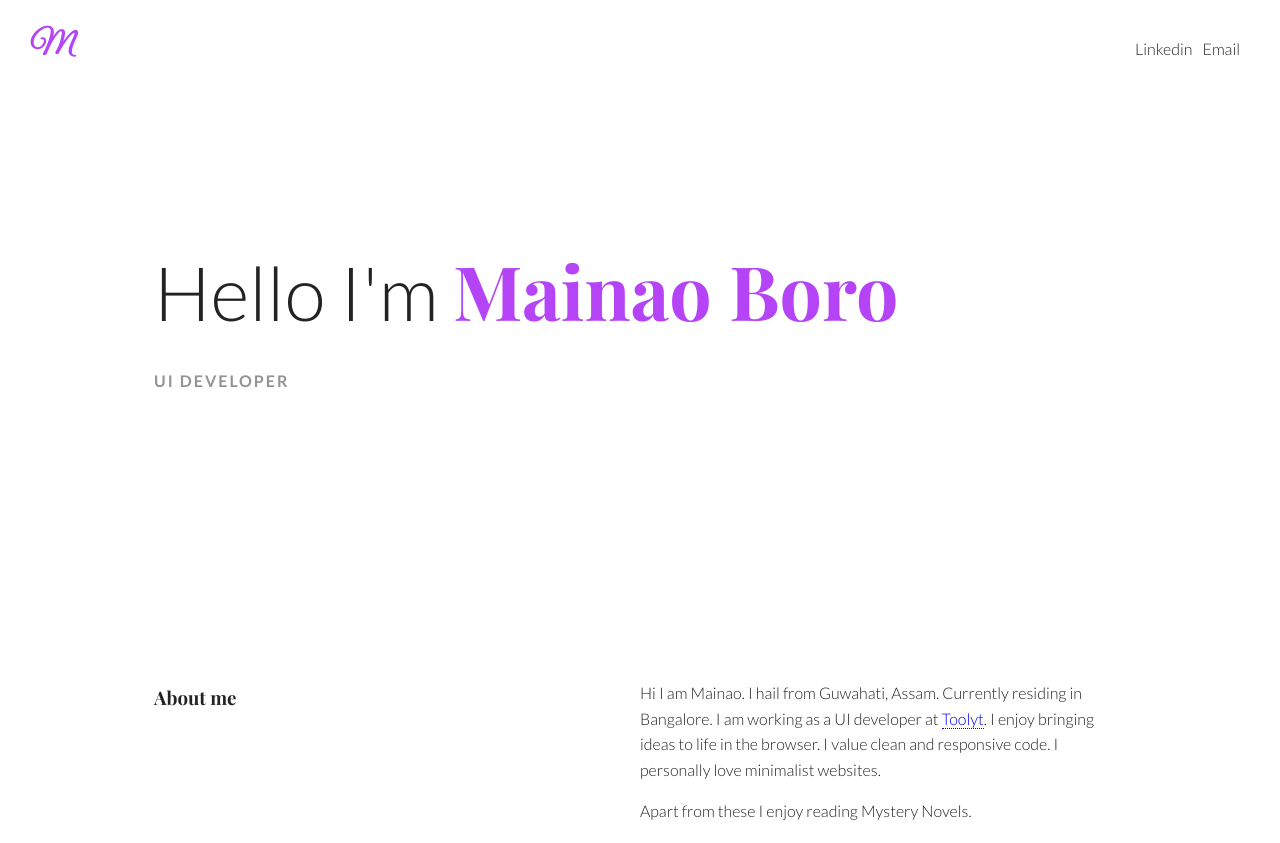
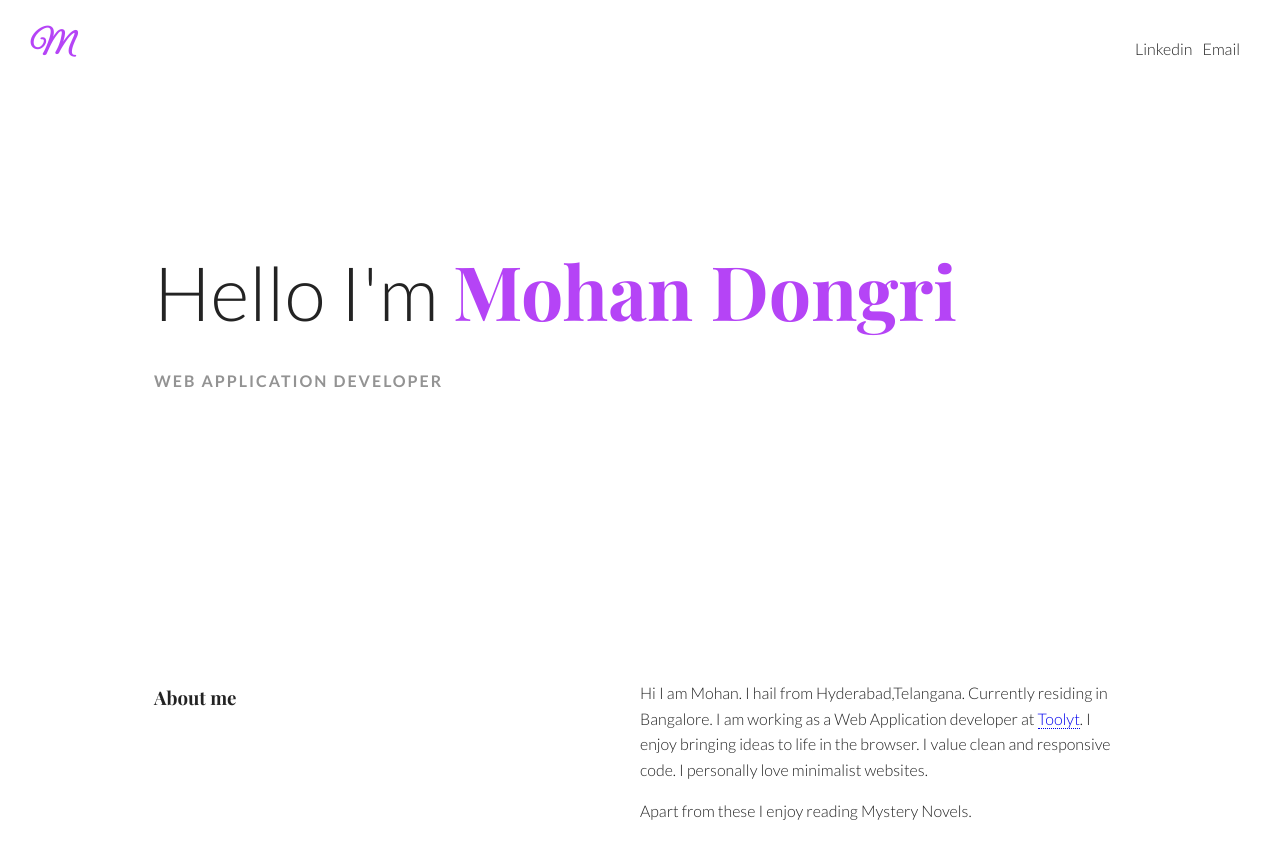
Before and after one commit to mohandgithub/mohan, a plain HTML site: page index.html in a window 1280 px wide. Shown: the top 843 px of the page. Drawn offline with nearby package versions, Linux system fonts and the light colour scheme.

Commit message:
Update index.html

```diff
--- a/index.html
+++ b/index.html
@@ -12,8 +12,8 @@
 		<h1 class="brand">M</h1>
 		<nav class="navbar">
 			<ul class="main-nav">
-				<li><a href="https://www.linkedin.com/in/mainao-boro-5ab9b0ab/">Linkedin</a></li>
-				<li><a href="mailto:mainao1230@gmail.com">Email</a></li>
+				<li><a href="https://www.linkedin.com/in/mohan-dongri-b81080155/">Linkedin</a></li>
+				<li><a href="mailto:dongri.mohan@gmail.com">Email</a></li>
 			</ul>
 		</nav>
 	</header>
@@ -25,9 +25,9 @@
 		<div class="hero-content">
 			<div class="row">
 				<div class="hero-header">
-					<span>Hello I'm&nbsp;</span><span class="hero-name">Mainao Boro</span>
+					<span>Hello I'm&nbsp;</span><span class="hero-name">Mohan Dongri</span>
 				</div>
-				<p>UI Developer</p>
+				<p>Web Application Developer</p>
 			</div>
 		</div>
 	</div>
@@ -40,7 +40,7 @@
 			<div class="about-me--content">
 				<span><h3>About me</h3></span>
 				<span>
-					<p>Hi I am Mainao. I hail from Guwahati, Assam. Currently residing in Bangalore. I am working as a UI developer at <a href="https://toolyt.com" class="text-link">Toolyt</a>. I enjoy bringing ideas to life in the browser. I value clean and responsive code. I personally love minimalist websites.</p>
+					<p>Hi I am Mohan. I hail from Hyderabad,Telangana. Currently residing in Bangalore. I am working as a Web Application developer at <a href="https://toolyt.com" class="text-link">Toolyt</a>. I enjoy bringing ideas to life in the browser. I value clean and responsive code. I personally love minimalist websites.</p>
 					<p>Apart from these I enjoy reading Mystery Novels.</p>
 				</span>
 			</div>
```
